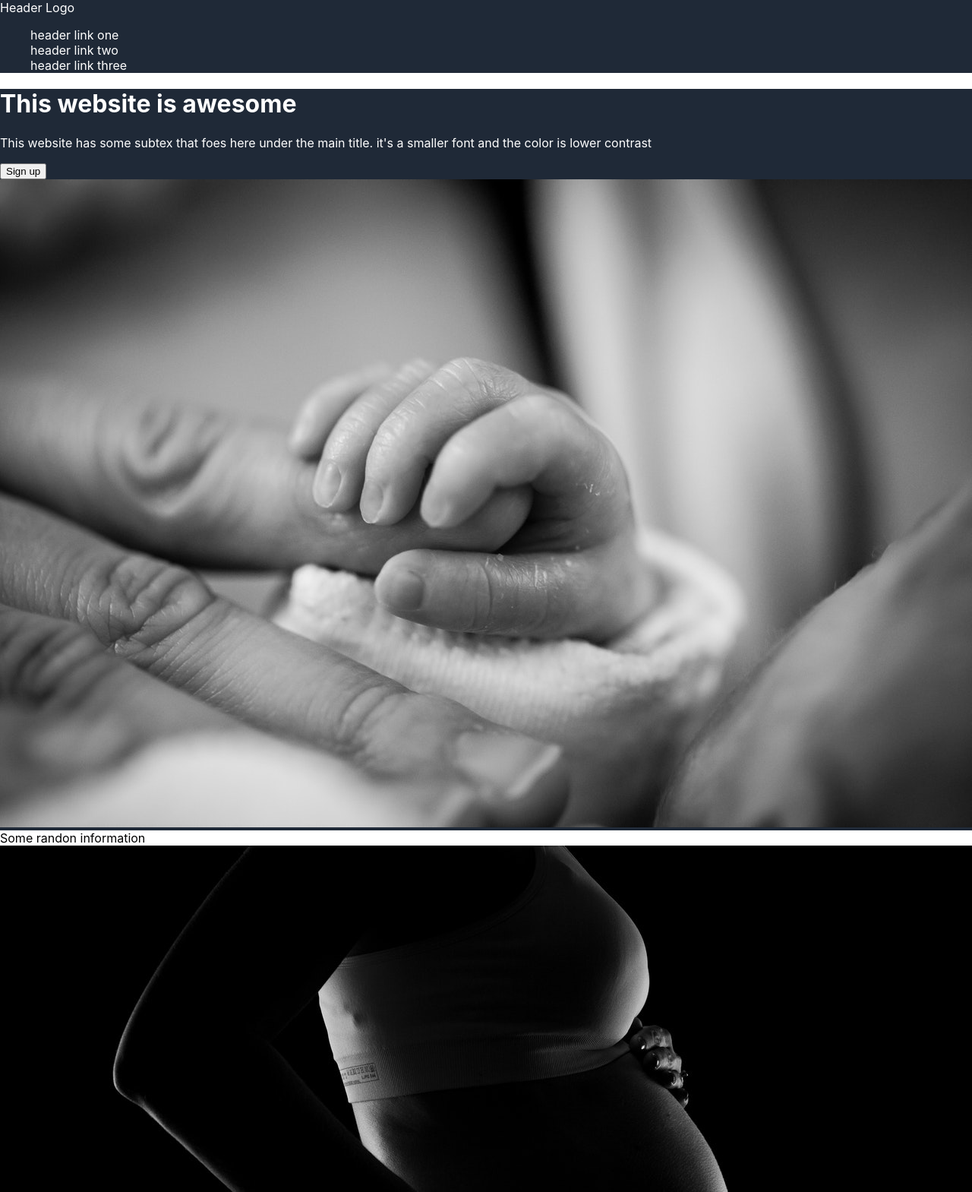
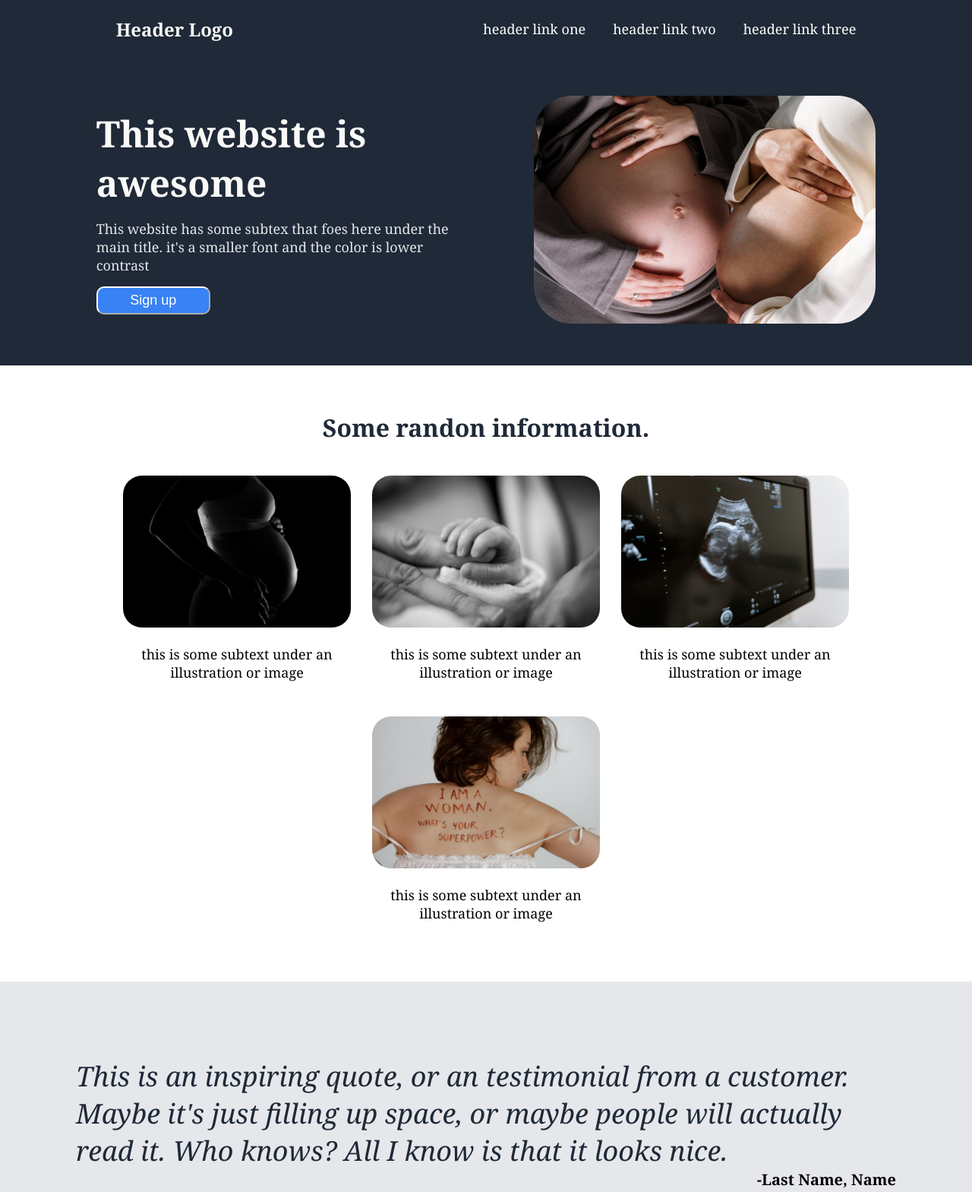
Before and after one commit to heitortessaro/odin-landing-page, a plain HTML site: page index.html in a window 1280 px wide. Shown: the top 1569 px of the page at 76% size. Drawn offline with Linux system fonts and the light colour scheme.

Commit message:
Update index.html and style.css, following the desired webpage model

```diff
--- a/index.html
+++ b/index.html
@@ -20,35 +20,35 @@
     </div>
 
     <div class="container-1">
-        <div class="subcontainer-1.1">
+        <div class="subcontainer-1">
             <h1>This website is awesome</h1>
-            <p>This website has some subtex that foes here under the main title. it's a smaller font and the color is lower contrast </p>
+            <div class="text">This website has some subtex that foes here under the main title. it's a smaller font and the color is lower contrast </div>
             <button>Sign up</button>
         </div>
         <div class="image">
-            <img src="./images/birth.jpg">
+            <img class="mainImage" src="./images/pregnant2.jpg" alt="Birth image">
         </div>
     </div>
 
     <div class="container-2">
         <div class=" title">
-            Some randon information
+            Some randon information.
         </div>
         <div class="information">
             <div class="imageText">
-                <img src="./images/pregnant.jpg">
+                <img class="subimage" src="./images/pregnant.jpg" alt="Pregnant image 1">
                 <p>this is some subtext under an illustration or image</p>
             </div>
             <div class="imageText">
-                <img src="./images/pregnant2.jpg">
+                <img class="subimage" src="./images/birth.jpg" alt="Pregnant image 2">
                 <p>this is some subtext under an illustration or image</p>
             </div>
             <div class="imageText">
-                <img src="./images/gynecologist.jpg">
+                <img class="subimage" src="./images/gynecologist.jpg" alt="Gynecologist image">
                 <p>this is some subtext under an illustration or image</p>
             </div>
             <div class="imageText">
-                <img src="./images/woman.jpg">
+                <img class="subimage" src="./images/woman.jpg" alt="Woman image">
                 <p>this is some subtext under an illustration or image</p>
             </div>
         </div>
@@ -59,15 +59,12 @@
             This is an inspiring quote, or an testimonial from a customer. Maybe it's just filling up space, or maybe people will actually read it. Who knows? All I know is that it looks nice.
         </div>
         <div class="author">
-            Last Name, Name
+            -Last Name, Name
         </div>
     </div>
 
+    <div>
         <div class="container-4">
-        <div class="whiteSpace">
-
-        </div>
-        <div class="subcontainer-4.1">
         <div>
             <div class="call-1">
                 Call to action! It's time!
@@ -80,9 +77,6 @@
             <button>Sign up</button>
         </div>
     </div>
-        <div class="whiteSpace">
-
-        </div>
     </div>
 
     <div class="footer">
--- a/style.css
+++ b/style.css
@@ -1,11 +1,42 @@
+/*Style and color*/
+
 body{
-    font-family: -apple-system, BlinkMacSystemFont, 'Segoe UI', Roboto, Oxygen, Ubuntu, Cantarell, 'Open Sans', 'Helvetica Neue', sans-serif;
+    font-family: "Georgia", Cantarell, 'Open Sans', 'Helvetica Neue', sans-serif;
+    margin: 0;
+}
+
+.logo{
+    font-size: 24px;
+    font-weight: 600;
+    color: #F9FAF8;
+}
+
+.headerLinks, .text, .footer{
+    font-size: 18px;
+    color: #E5E7EB;
+}
+
+h1 {
+    font-size: 48px;
+    font-weight: 900;
+    color: #F9FAF8;
+    margin: 0;
+    padding: 0;
+}
+
+h1, .text{
+    width: 500px;
+}
+
+.mainImage {
+    max-width: 450px;
+    height: auto;
+    border-radius: 50px;
     margin: 0;
 }
 
 .header, .container-1, .footer{
     background-color: #1F2937;
-    color:white;
 }
 
 .container-3{
@@ -21,9 +52,132 @@ a {
     color: white;
 }
 
+button {
+    border-radius: 10px;
+    background-color: #3882F6;
+    color: white;
+    border-color: white;
+    font-size: 18px;
+    padding: 6px;
+    width: 150px;
+}
+
+p{
+    font-size: 18px;
+    text-align: center;
+}
+
+.title{
+    font-size: 32px;
+    color: #1F2937;
+    font-weight: 600;
+
+}
+
 .quote {
     font-size: 36px;
     color: #1F2937;
     font-style: italic;
-    font-weight: lighter;
+    font-weight: 50;
 }
+
+.author {
+    font-size: 20px;
+    font-weight: 900;
+    text-align: right;
+}
+
+.subimage {
+    border-radius: 25px;;
+    max-width: 300px;
+    height: auto;
+}
+
+.call-1,.call-2{
+    color: white;
+}
+
+.call-1{
+    font-size: 22px;
+    font-weight: 600;
+}
+
+/*POSITIONING*/
+body {
+    display: flex;
+    flex-direction: column;
+}
+
+.header{
+    display: flex;
+    justify-content: space-around;
+    align-items: center;
+    padding: 8px;
+}
+
+ul {
+    display: flex;
+    gap: 36px;
+}
+
+.container-1{
+    padding: 50px;
+    display: flex;
+    justify-content:space-evenly;
+    align-items: center;
+}
+
+.subcontainer-1{
+    display: flex;
+    flex-direction: column;
+    gap: 16px;
+    justify-content: flex-start;
+
+}
+
+.container-2{
+    gap: 42px;
+    margin-top: 60px;
+    margin-bottom: 60px;
+    display: flex;
+    flex-direction: column;
+    justify-content: center;
+    align-items: center;
+}
+
+.container-3{
+
+    padding: 100px;
+}
+
+.information{
+    display: flex;
+    flex-wrap: wrap;
+    gap: 28px;
+    justify-content: center;
+    align-items: center;
+}
+
+.imageText{
+    max-width: 300px
+}
+
+.container-4{
+    display: flex;
+    justify-content:space-evenly;
+    align-items: center;
+    padding: 36px;
+    background-color: #3882F6;
+    border-radius: 10px;
+    margin-top: 75px;
+    margin-bottom: 75px;
+    margin-left: 200px;
+    margin-right: 200px;
+}
+
+.footer{
+    display: flex;
+    align-items: center;
+    justify-content: center;
+    padding: 32px;
+}
```
Lines whose indentation alone changed are shown as unchanged.
